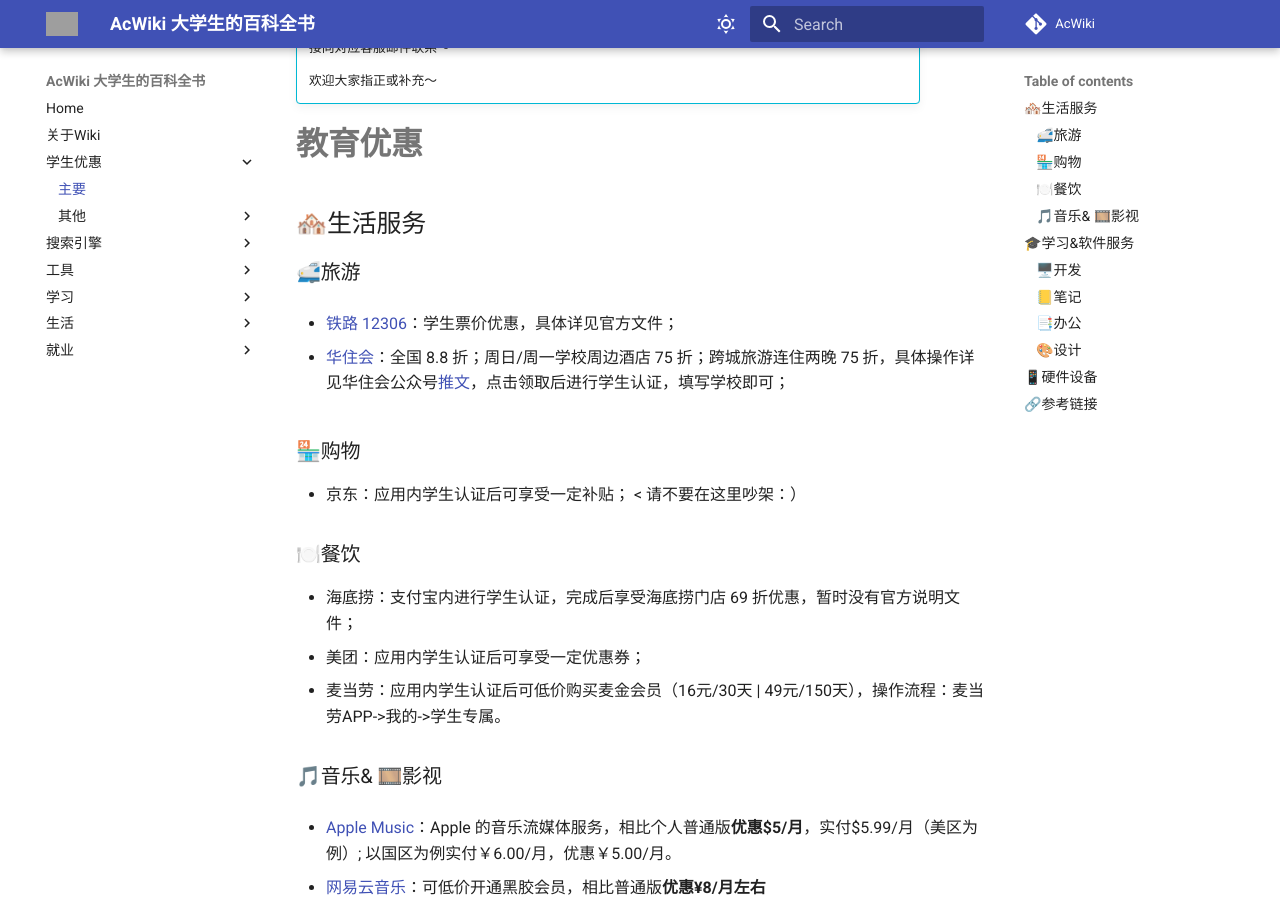
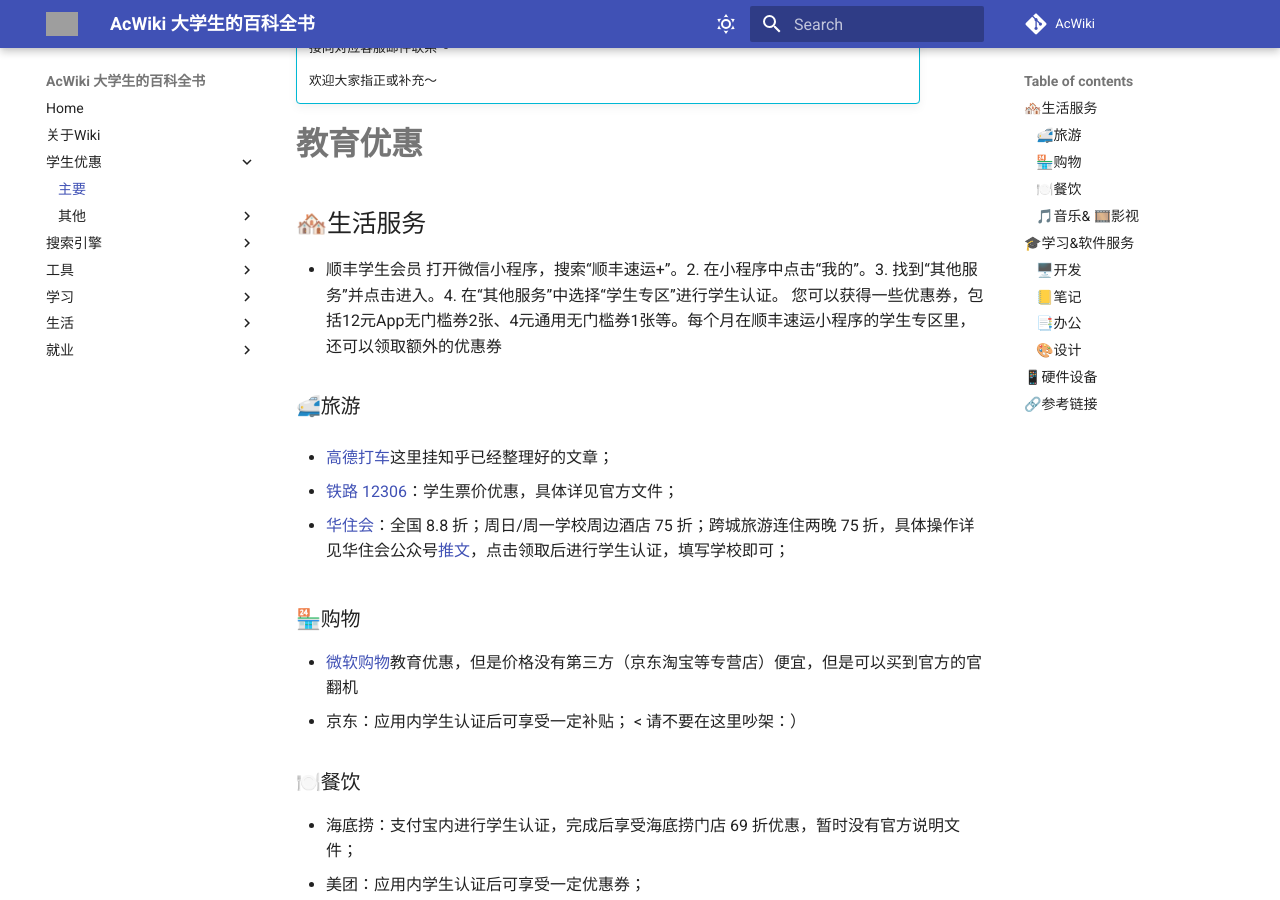
Before and after one commit to ztm0929/Ac-Wiki, an MkDocs documentation site: the page built from docs/01-student-discounts/student-discounts.md, in a window 1280 px wide and 900 px high, scrolled down 192 px. Built offline with MkDocs 1.6.1 and Material for MkDocs 9.7.7, drawn with Linux system fonts in a browser that asks for light colours; comment, search, counter and statistics services are not loaded; grey boxes are pictures that could not be loaded.

Commit message:
Update student-discounts.md
Signed-off-by: flash <65298061+flash555588@users.noreply.github.com>

```diff
--- a/docs/01-student-discounts/student-discounts.md
+++ b/docs/01-student-discounts/student-discounts.md
@@ -8,7 +8,12 @@
 
 ## 🏘️生活服务
 
+- 顺丰学生会员 打开微信小程序，搜索“顺丰速运+”。2. 在小程序中点击“我的”。3. 找到“其他服务”并点击进入。4. 在“其他服务”中选择“学生专区”进行学生认证。
+  您可以获得一些优惠券，包括12元App无门槛券2张、4元通用无门槛券1张等。每个月在顺丰速运小程序的学生专区里，还可以领取额外的优惠券
+
 ### 🚅旅游
+
+- [高德打车](https://zhuanlan.zhihu.com/p/646927405)这里挂知乎已经整理好的文章；
 
 - [铁路 12306](https://kyfw.12306.cn/otn/gonggao/student.html)：学生票价优惠，具体详见官方文件；
 
@@ -16,6 +21,7 @@
 
 ### 🏪购物
 
+- [微软购物](https://www.microsoftstore.com.cn/student)教育优惠，但是价格没有第三方（京东淘宝等专营店）便宜，但是可以买到官方的官翻机
 - 京东：应用内学生认证后可享受一定补贴；
   < 请不要在这里吵架：）
 
```
